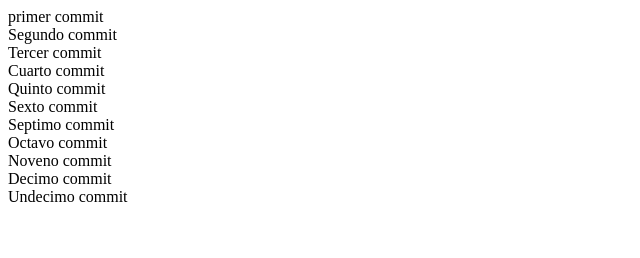
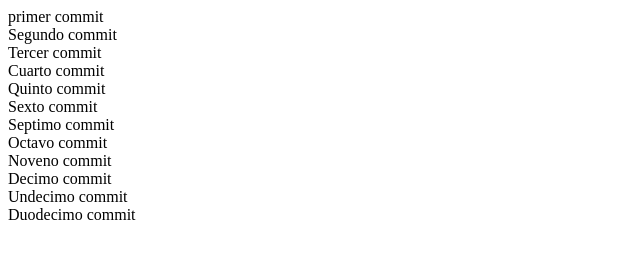
Before and after one commit to BuelvaBD/clase_miercoles_hoy, a plain HTML site: page index.html in a window 1280 px wide. Shown: the whole page, without its empty margins (0-640 px from the left). Drawn offline with Linux system fonts and the light colour scheme.

Commit message:
TWELVETH COMMIT

```diff
--- a/index.html
+++ b/index.html
@@ -17,6 +17,7 @@
     <div>Noveno commit</div>
     <div>Decimo commit</div>
     <div>Undecimo commit</div>
+    <div>Duodecimo commit</div>
 
 </body>
 </html>
```
